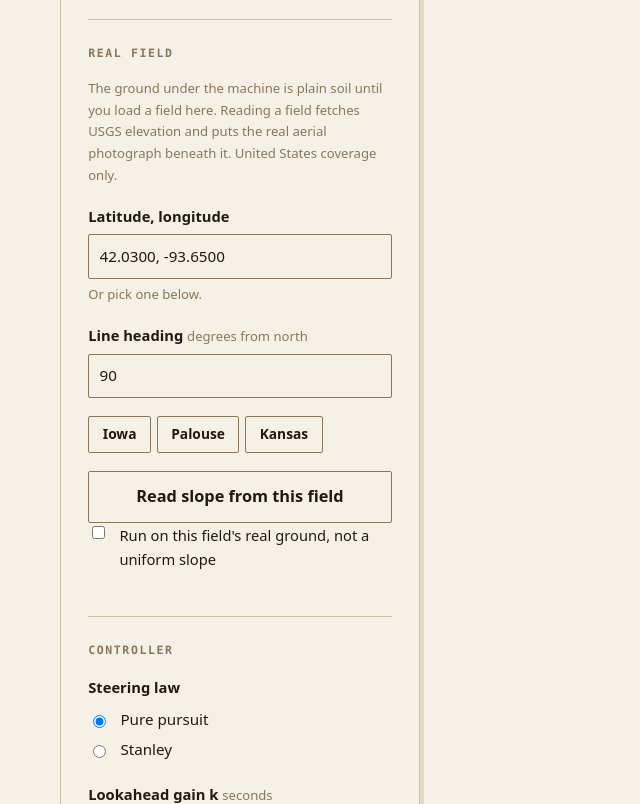
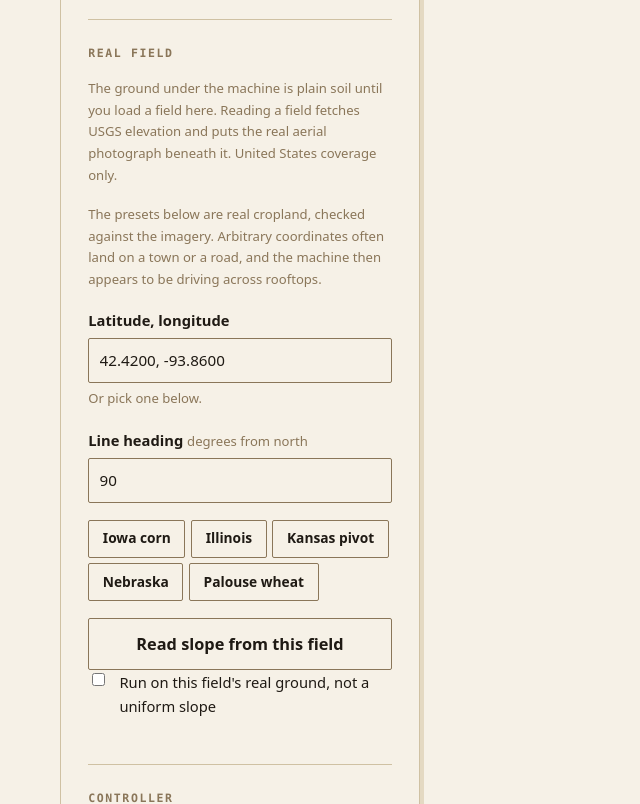
Before and after one commit to FernLag/Implement-Aware-Guidance-Simulator, a Flask app: page / in a window 1280 px wide. Shown: the part 1880-2684 px from the top of the page, without its empty margins (0-640 px from the left). Run offline with Flask 3, Linux system fonts and the light colour scheme.

Commit message:
Fix the fender, curate real cropland, and draw the three tracks
THE FENDER CUT THROUGH THE TYRE. Its arc was centred at height zero, the
ground, while the wheel is centred at height radius. So the hoop sat a whole
wheel radius too low and passed straight through the tyre it was meant to sit
over. Centred on the axle now.

THE PRESETS WERE NOT FIELDS. The Iowa preset was 42.03, -93.65, which is in
Ames, so the machine appeared to drive across rooftops. Rather than guess at
better coordinates I fetched the imagery for six candidates and looked at it.
Mississippi came back as forest and was dropped. The five that remain are
checked cropland and span a useful range of ground, from Iowa corn at 0.58
degrees mean side slope to Palouse wheat at 7.93 degrees with 13.6 m of relief.
Each carries the heading that runs along its field, because driving across a
slope and driving up it are different problems.

The page also says plainly that an arbitrary coordinate often lands on a town
or a road, since that is the trap and it is not obvious.

THE THREE TRACKS ARE NOW ON THE GROUND. The guidance line, where the tractor
actually went, and where the implement centre actually went, drawn as thin
ribbons in the same olive and clay the charts use so a colour means one thing
throughout the interface. The divergence between those two paths is the entire
subject of the project, and until now it was only legible on a chart.

Also fixed the hero diagram's "the gap that matters" label, which ran off the
right edge of its viewBox.

389 tests pass. Security audit unchanged at 17 pass, 4 warnings, 0 failures.

Claude-Session: https://claude.ai/code/session_01RPB6ZSKWHaRhZZzDzWDcCu

```diff
--- a/docs/index.html
+++ b/docs/index.html
@@ -120,7 +120,7 @@ footer p{max-width:78ch;color:#CFC4AF}
           <text x="298" y="168" fill="#A35A32">implement edge</text>
         </g>
         <path d="M404 113 V148" stroke="#33291D" stroke-width="1"/>
-        <text x="352" y="196" font-size="11" font-family="Georgia, serif" fill="#33291D">the gap that matters</text>
+        <text x="398" y="196" font-size="11" font-family="Georgia, serif" fill="#33291D" text-anchor="end">the gap that matters</text>
       </svg>
       <figcaption>A ten degree side slope. Both tracks settle, but not in the
       same place, and only one of them is what the crop sees.</figcaption>
--- a/web/static/js/app.js
+++ b/web/static/js/app.js
@@ -754,6 +754,10 @@
       btn.addEventListener("click", function () {
         document.getElementById("latlon").value =
           btn.getAttribute("data-place").replace(",", ", ");
+        // Each preset comes with the heading that runs along its field, since
+        // driving across a slope and driving up it are different problems.
+        var heading = btn.getAttribute("data-heading");
+        if (heading !== null) { document.getElementById("heading").value = heading; }
       });
     });
 
--- a/web/static/js/scene3d.js
+++ b/web/static/js/scene3d.js
@@ -114,7 +114,12 @@
     lug: [0.09, 0.08, 0.06],
     steel: [0.42, 0.39, 0.33],
     lamp: [0.96, 0.93, 0.80],
-    beacon: [0.85, 0.60, 0.16]
+    beacon: [0.85, 0.60, 0.16],
+    // The same olive and clay the charts use, so a colour means one thing
+    // everywhere in this interface.
+    guide: [0.14, 0.11, 0.08],
+    trackTractor: [0.24, 0.33, 0.16],
+    trackImplement: [0.55, 0.24, 0.09]
   };
 
   function normalise(v) {
@@ -345,12 +350,16 @@
       // the old fenders read as debris scattered round the tyre.
       [1, -1].forEach(function (side) {
         var y = side * (track / 2 - rw.width * 0.06);
-        var hwid = rw.width * 0.66, r = rAxle * 1.14, steps = 9;
+        var hwid = rw.width * 0.62, r = rAxle * 1.16, steps = 11;
         for (var fs = 0; fs < steps; fs++) {
           var a0 = Math.PI * (0.14 + 0.72 * (fs / steps));
           var a1 = Math.PI * (0.14 + 0.72 * ((fs + 1) / steps));
           function arc(ang, dy) {
-            return place([-Math.cos(ang) * r, y + dy, r * Math.sin(ang)], o, yaw, tilt);
+            // Centred on the AXLE, at height rAxle. Centring it on the ground
+            // put the hoop a whole wheel radius too low, so it cut straight
+            // through the tyre.
+            return place([-Math.cos(ang) * r, y + dy, rAxle + Math.sin(ang) * r],
+              o, yaw, tilt);
           }
           mb.quad(arc(a0, -hwid), arc(a1, -hwid), arc(a1, hwid), arc(a0, hwid), bodyLow);
         }
@@ -472,6 +481,50 @@
     var nx = -Math.sin(ti), ny = Math.cos(ti);
     return { lx: ix + nx * halfWidth, ly: iy + ny * halfWidth,
              rx: ix - nx * halfWidth, ry: iy - ny * halfWidth };
+  }
+
+  /* The three tracks the whole project is about, laid on the ground:
+     where the guidance line is, where the tractor actually went, and where the
+     implement centre actually went. Drawn as thin ribbons rather than lines,
+     because a GL line has no width you can rely on. */
+  function ribbon(mb, points, tilt, halfWidth, colour, height) {
+    for (var i = 0; i < points.length - 1; i++) {
+      var p = points[i], q = points[i + 1];
+      var dx = q[0] - p[0], dy = q[1] - p[1];
+      var len = Math.hypot(dx, dy);
+      if (len < 1e-6) { continue; }
+      var nx = -dy / len * halfWidth, ny = dx / len * halfWidth;
+      mb.quad(place([p[0] + nx, p[1] + ny, height], [0, 0], 0, tilt),
+              place([q[0] + nx, q[1] + ny, height], [0, 0], 0, tilt),
+              place([q[0] - nx, q[1] - ny, height], [0, 0], 0, tilt),
+              place([p[0] - nx, p[1] - ny, height], [0, 0], 0, tilt), colour);
+    }
+  }
+
+  function buildTracks(mb, s, upTo, tilt, im) {
+    var step = Math.max(1, Math.floor(upTo / 200));
+    var tractor = [], implement = [];
+    for (var i = Math.max(0, upTo - 2600); i <= upTo; i += step) {
+      if (s.x[i] === null) { continue; }
+      tractor.push([s.x[i], s.y[i]]);
+      if (im && s.theta_implement) {
+        var a = im.hitch_distance.value;
+        var reach = im.type === "trailed" ? im.implement_wheelbase.value : 1.15;
+        var hx = s.x[i] - a * Math.cos(s.theta[i]);
+        var hy = s.y[i] - a * Math.sin(s.theta[i]);
+        implement.push([hx - reach * Math.cos(s.theta_implement[i]),
+                        hy - reach * Math.sin(s.theta_implement[i])]);
+      }
+    }
+    // The line the operator asked for, straight down the field.
+    if (tractor.length) {
+      var x0 = tractor[0][0], x1 = tractor[tractor.length - 1][0] + 90;
+      ribbon(mb, [[x0 - 40, 0], [x1, 0]], tilt, 0.09, COL.guide, 0.055);
+    }
+    ribbon(mb, tractor, tilt, 0.11, COL.trackTractor, 0.05);
+    if (implement.length) {
+      ribbon(mb, implement, tilt, 0.11, COL.trackImplement, 0.05);
+    }
   }
 
   function buildSwath(mb, s, upTo, tilt, a, b, halfWidth) {
@@ -793,6 +846,7 @@
         buildSwath(swathMb, s, frame, tilt, im.hitch_distance.value,
           im.implement_wheelbase.value, im.working_width.value / 2);
       }
+      buildTracks(swathMb, s, frame, tilt, im);
 
       var span = Math.max(g.wheelbase.value * 2.2,
         im ? im.working_width.value : 0,
--- a/web/templates/index.html
+++ b/web/templates/index.html
@@ -38,7 +38,7 @@
           <text x="300" y="168" fill="#A35A32">implement edge</text>
         </g>
         <path d="M404 113 V148" stroke="#33291D" stroke-width="1"/>
-        <text x="356" y="196" font-size="11" font-family="Georgia, serif" fill="#33291D">the gap that matters</text>
+        <text x="398" y="196" font-size="11" font-family="Georgia, serif" fill="#33291D" text-anchor="end">the gap that matters</text>
       </svg>
       <figcaption>A ten degree side slope. Both tracks settle, but not in the
       same place, and only one of them is what the crop sees.</figcaption>
@@ -102,9 +102,12 @@
           <p class="hint">The ground under the machine is plain soil until you
           load a field here. Reading a field fetches USGS elevation and puts the
           real aerial photograph beneath it. United States coverage only.</p>
+          <p class="hint">The presets below are real cropland, checked against
+          the imagery. Arbitrary coordinates often land on a town or a road,
+          and the machine then appears to be driving across rooftops.</p>
           <p class="field">
             <label for="latlon">Latitude, longitude</label>
-            <input type="text" id="latlon" name="latlon" value="42.0300, -93.6500"
+            <input type="text" id="latlon" name="latlon" value="42.4200, -93.8600"
                    inputmode="decimal" aria-describedby="latlon-error latlon-hint">
             <span class="hint" id="latlon-hint">Or pick one below.</span>
             <span class="error" id="latlon-error" role="alert"></span>
@@ -114,9 +117,21 @@
             <input type="number" id="heading" name="heading" value="90" min="0" max="359" step="1">
           </p>
           <div class="preset-row">
-            <button type="button" class="btn btn-quiet btn-sm" data-place="42.0300,-93.6500">Iowa</button>
-            <button type="button" class="btn btn-quiet btn-sm" data-place="46.7300,-117.1800">Palouse</button>
-            <button type="button" class="btn btn-quiet btn-sm" data-place="38.5000,-98.0000">Kansas</button>
+            <button type="button" class="btn btn-quiet btn-sm"
+              data-place="42.4200,-93.8600" data-heading="90"
+              title="Row crop, nearly flat">Iowa corn</button>
+            <button type="button" class="btn btn-quiet btn-sm"
+              data-place="40.3100,-88.7400" data-heading="90"
+              title="Row crop, gently sloping">Illinois</button>
+            <button type="button" class="btn btn-quiet btn-sm"
+              data-place="37.8200,-100.5400" data-heading="90"
+              title="Centre pivot, mild slope">Kansas pivot</button>
+            <button type="button" class="btn btn-quiet btn-sm"
+              data-place="41.2400,-101.0500" data-heading="90"
+              title="Centre pivot, ten metres of relief">Nebraska</button>
+            <button type="button" class="btn btn-quiet btn-sm"
+              data-place="46.8500,-117.3500" data-heading="0"
+              title="Rolling wheat, the steepest here">Palouse wheat</button>
           </div>
           <button type="button" class="btn btn-quiet btn-block" id="read-field">
             <span class="btn-label">Read slope from this field</span>
```
Also changed, not shown: tests/test_scene3d.py (+27 -0 lines), tests/test_web.py (+24 -0 lines), README.md.
